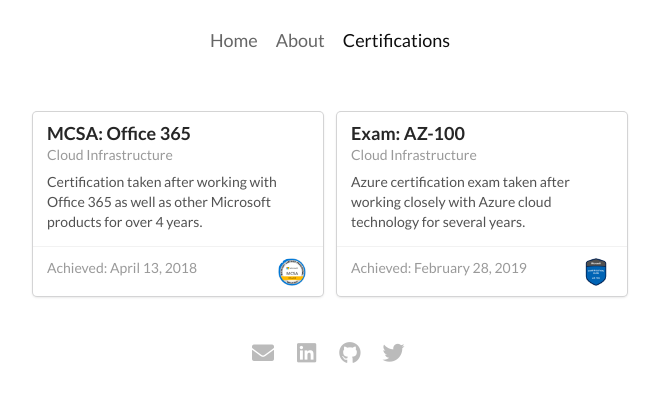
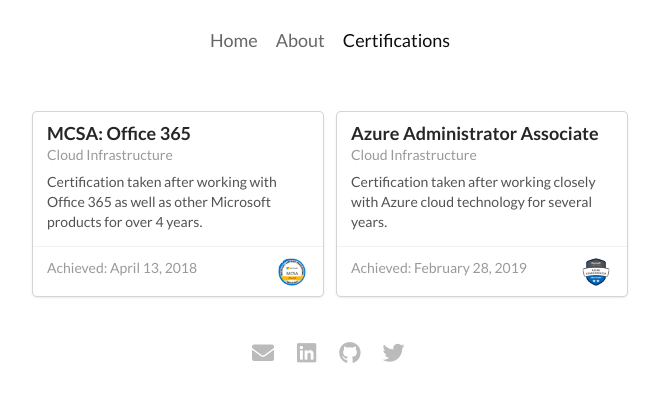
Before and after one commit to ypperlig/ypperlig.github.io, a Jekyll site: the page built from certifications.html, in a window 1280 px wide. Shown: the top 402 px of the page, without its empty margins (310-969 px from the left). Built offline with Jekyll 4.4.1, drawn with Linux system fonts in a browser that asks for light colours.

Commit message:
Change certifications and other minor changes

```diff
--- a/_includes/footer.html
+++ b/_includes/footer.html
@@ -1,10 +1,10 @@
 <footer class="wrapper">
     <div class="ui horizontal list">
         <div class="item"><a href="mailto:{{ site.email }}"><i class="envelope icon"></i></a></div>
-        <div class="item"><a href="https://www.linkedin.com/in/lars-%C3%B8rnlo-1962a2a7/"><i class="linkedin icon"></i></a></div>
+        <div class="item"><a href="https://www.linkedin.com/in/lars-%C3%B8rnlo-1962a2a7/" target="_blank"><i class="linkedin icon"></i></a></div>
         <div class="item"><a href="https://github.com/{{ site.github_username }}" target="_blank"><i
                     class="github icon"></i></a></div>
-        <div class="item"><a href="https://twitter.com/{{ site.twitter_username }}"><i class="twitter icon"></i></a>
+        <div class="item"><a href="https://twitter.com/{{ site.twitter_username }}" target="_blank"><i class="twitter icon"></i></a>
         </div>
     </div>
 </footer>
--- a/about.html
+++ b/about.html
@@ -8,7 +8,7 @@
 <div class="wrapper content" style="font-size: 18px;">
   <h1>A little bit about me</h1>
   <p>My name is Lars Ørnlo. I currently reside in Vestfold, Norway.<br />
-    I currently work for <a href="https://complit.no">Complit AS</a>, with my main tasks being:
+    I work for <a href="https://complit.no">Complit AS</a>, with my main tasks being:
     <ul>
       <li>Development</li>
       <li>Cloud Infrastructure</li>
--- a/certifications.html
+++ b/certifications.html
@@ -29,15 +29,15 @@
           </div>
         </div>
       </a>
-      <a class="ui card" href="https://www.microsoft.com/en-us/learning/exam-az-100.aspx" target="_blank">
+      <a class="ui card" href="https://www.microsoft.com/en-us/learning/azure-administrator.aspx" target="_blank">
         <div class="content">
-          <div class="header">Exam: AZ-100</div>
+          <div class="header">Azure Administrator Associate</div>
           <div class="meta">
             <span class="category">Cloud Infrastructure</span>
           </div>
           <div class="description">
             <p>
-              Azure certification exam taken after working closely with Azure cloud technology for several years.
+              Certification taken after working closely with Azure cloud technology for several years.
             </p>
           </div>
         </div>
@@ -46,7 +46,7 @@
             Achieved: February 28, 2019
           </span>
           <div class="right floated author">
-            <img class="ui avatar image" src="/img/exam-az100.png">
+            <img class="ui avatar image" src="/img/azure-administrator-associate.png">
           </div>
         </div>
       </a>
```
Also changed, not shown: img/azure-administrator-associate.png (added), img/exam-az100.png (deleted).
